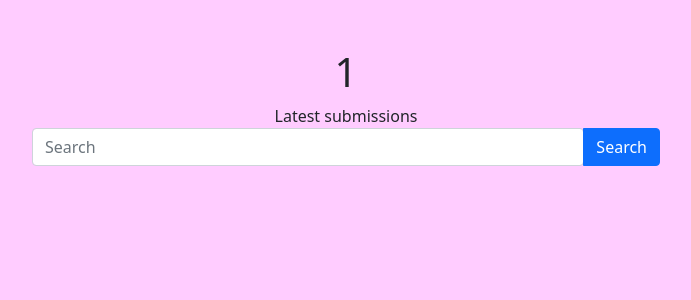
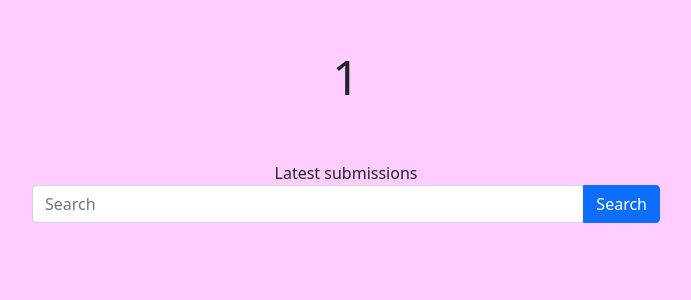
Before and after one commit to attilafekete73/CS50, a Flask app: page /person/1 in a window 1280 px wide. Shown: the part 86-386 px from the top of the page, without its empty margins (294-985 px from the left). Run offline with Flask 3, Linux system fonts and the light colour scheme; the visitor is signed in with stand-in values (Sample User, id 1); data that the repository does not hold is empty; parts of the project's set-up code (start-up, migrations or seed data) failed here and were passed over.

Commit message:
forgot one step

```diff
--- a/FinalProject/templates/person.html
+++ b/FinalProject/templates/person.html
@@ -5,7 +5,7 @@
 {% endblock %}
 
 {% block main %}
-    <h1 id='Ph1'>{{ PERSONNAME }}</h1>
+    <h1 class='CPh1'>{{ PERSONNAME }}</h1>
     <div>Latest submissions</div>
     <form action='/person/{{PERSONNAME}}' method='post'>
         <div class='btn-group CPsearch'>
```
